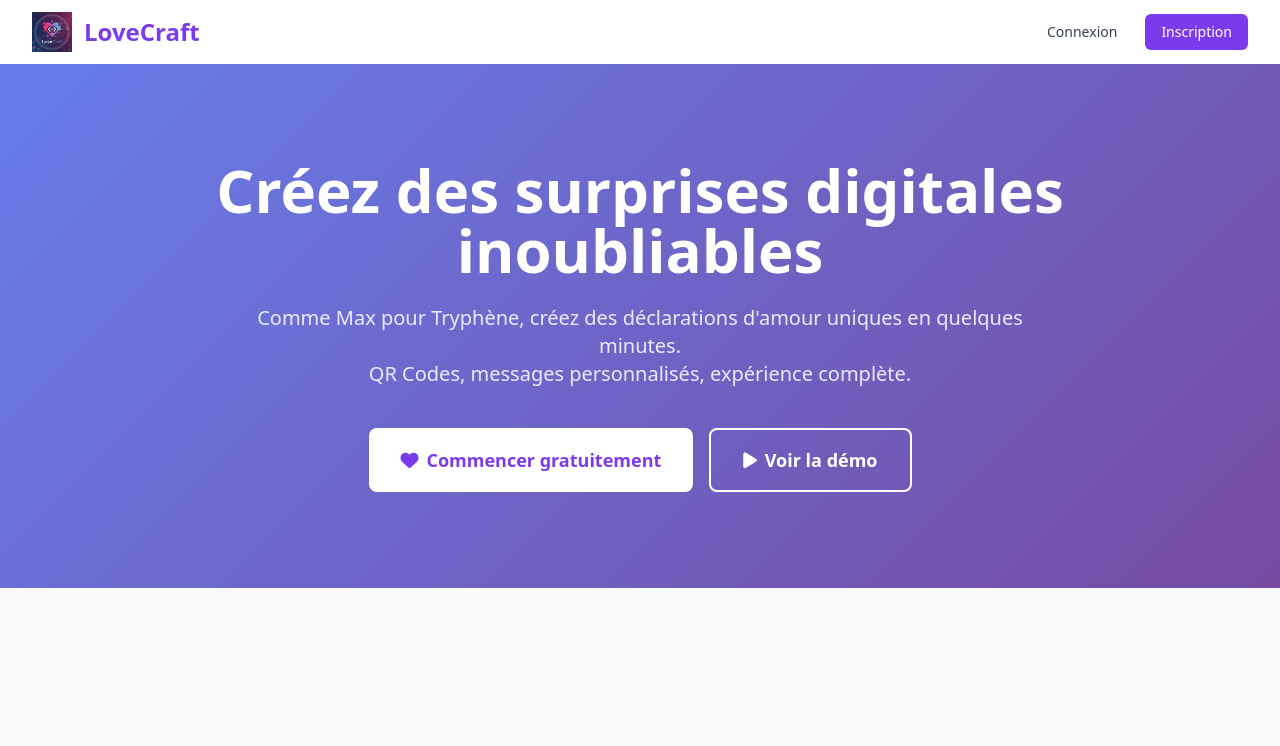
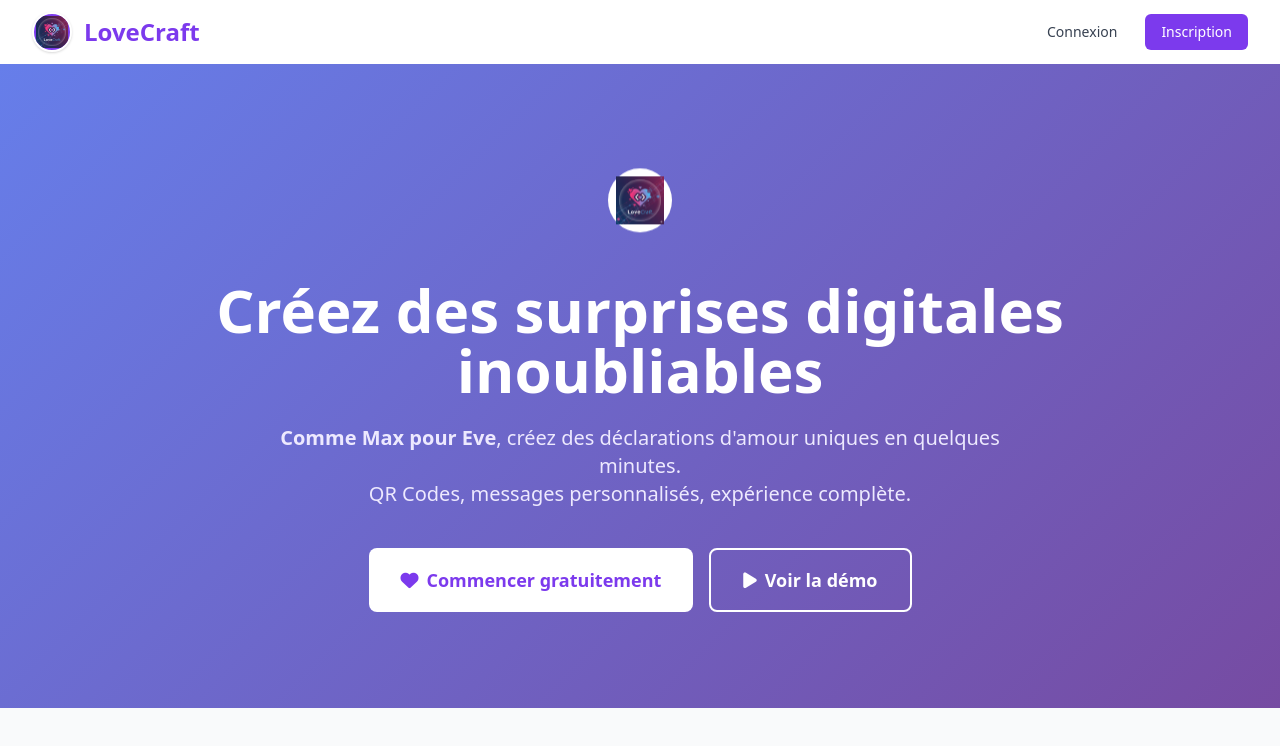
Before and after one commit to Max-Adis/LoveCraft_2, a plain HTML site: page index.html in a window 1280 px wide. Drawn offline with nearby package versions, Linux system fonts and the light colour scheme; no server answers.

Commit message:
Update index.html

```diff
--- a/index.html
+++ b/index.html
@@ -25,7 +25,9 @@
                 <div class="flex justify-between h-16">
                     <div class="flex items-center">
                         <div class="flex-shrink-0 flex items-center">
-                            <img src="assets/logo.png" alt="LoveCraft Logo" class="h-10 w-10 mr-3">
+                            <div class="w-10 h-10 rounded-full bg-purple-600 flex items-center justify-center overflow-hidden mr-3 border-2 border-white shadow">
+                                <img src="assets/logo.png" alt="LoveCraft Logo" class="w-8 h-8 object-cover">
+                            </div>
                             <span class="text-2xl font-bold text-purple-600">LoveCraft</span>
                         </div>
                     </div>
@@ -45,11 +47,16 @@
         <div class="gradient-bg">
             <div class="max-w-7xl mx-auto px-4 sm:px-6 lg:px-8 py-24">
                 <div class="text-center">
+                    <div class="w-24 h-24 rounded-full bg-white/20 flex items-center justify-center mx-auto mb-6 animate-float">
+                        <div class="w-16 h-16 rounded-full bg-white flex items-center justify-center">
+                            <img src="assets/logo.png" alt="LoveCraft" class="w-12 h-12 object-cover">
+                        </div>
+                    </div>
                     <h1 class="text-4xl md:text-6xl font-bold text-white mb-6">
                         Créez des surprises digitales<br>inoubliables
                     </h1>
                     <p class="text-xl text-purple-100 mb-10 max-w-3xl mx-auto">
-                        Comme Max pour Tryphène, créez des déclarations d'amour uniques en quelques minutes.<br>
+                        <span class="font-bold">Comme Max pour Eve</span>, créez des déclarations d'amour uniques en quelques minutes.<br>
                         QR Codes, messages personnalisés, expérience complète.
                     </p>
                     <div class="flex flex-col md:flex-row gap-4 justify-center">
@@ -64,18 +71,16 @@
             </div>
         </div>
 
-        <!-- Login/Signup Modal -->
+        <!-- Modal d'authentification -->
         <div id="authModal" class="fixed inset-0 bg-gray-600 bg-opacity-50 overflow-y-auto h-full w-full hidden z-50">
             <div class="relative top-20 mx-auto p-5 border w-96 shadow-lg rounded-md bg-white">
                 <div class="mt-3">
-                    <!-- Close Button -->
                     <div class="flex justify-end">
                         <button id="closeModal" class="text-gray-400 hover:text-gray-500">
                             <i class="fas fa-times"></i>
                         </button>
                     </div>
 
-                    <!-- Tabs -->
                     <div class="flex border-b mb-6">
                         <button id="tabLogin" class="flex-1 py-2 text-center font-medium text-purple-600 border-b-2 border-purple-600">
                             Connexion
@@ -85,7 +90,6 @@
                         </button>
                     </div>
 
-                    <!-- Login Form -->
                     <div id="loginForm">
                         <div class="mb-4">
                             <label class="block text-gray-700 text-sm font-bold mb-2">Email</label>
@@ -106,12 +110,8 @@
                             <img src="https://www.google.com/favicon.ico" class="w-5 h-5 mr-2">
                             Continuer avec Google
                         </button>
-                        <p class="text-center text-sm text-gray-500 mt-4">
-                            <a href="#" class="text-purple-600 hover:underline">Mot de passe oublié ?</a>
-                        </p>
                     </div>
 
-                    <!-- Signup Form (hidden by default) -->
                     <div id="signupForm" class="hidden">
                         <div class="mb-4">
                             <label class="block text-gray-700 text-sm font-bold mb-2">Email</label>
@@ -137,9 +137,6 @@
                             <img src="https://www.google.com/favicon.ico" class="w-5 h-5 mr-2">
                             S'inscrire avec Google
                         </button>
-                        <p class="text-center text-sm text-gray-500 mt-4">
-                            En vous inscrivant, vous acceptez nos <a href="#" class="text-purple-600 hover:underline">CGU</a> et <a href="#" class="text-purple-600 hover:underline">Politique de confidentialité</a>.
-                        </p>
                     </div>
                 </div>
             </div>
```
